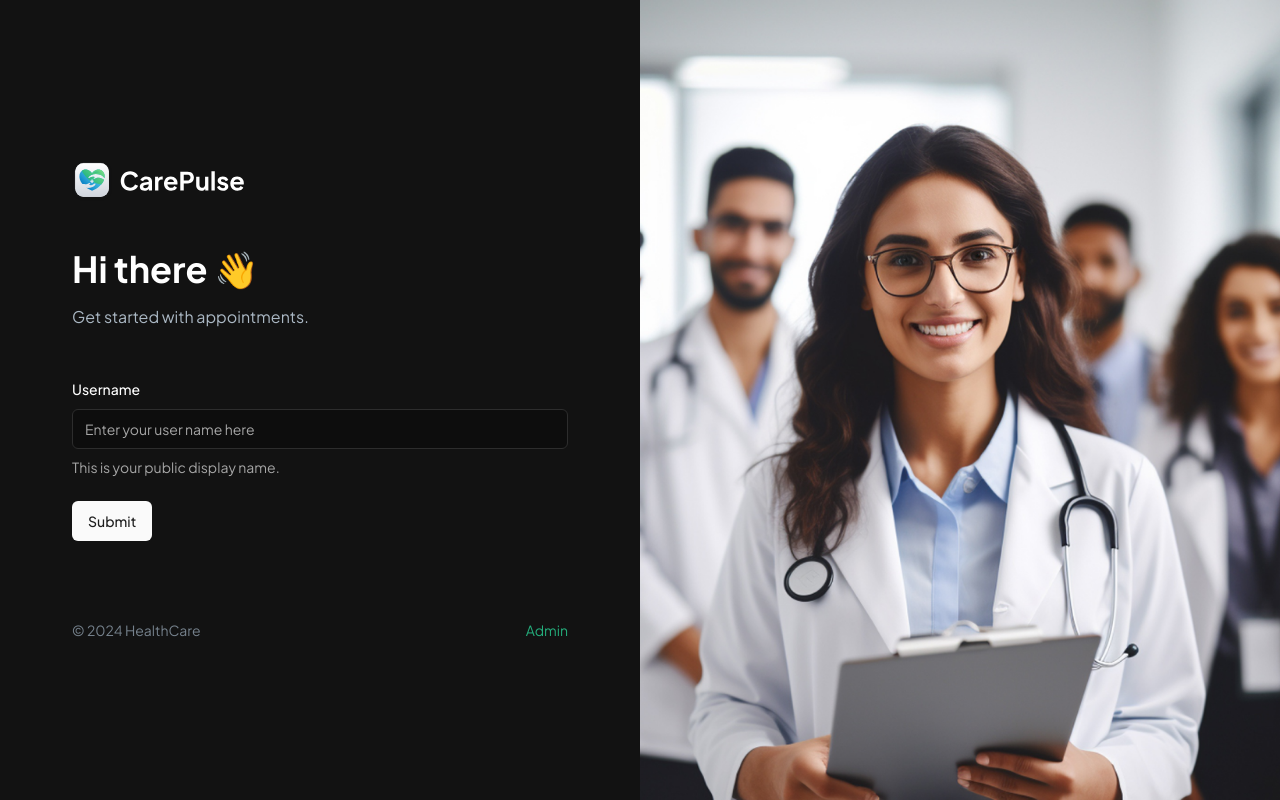
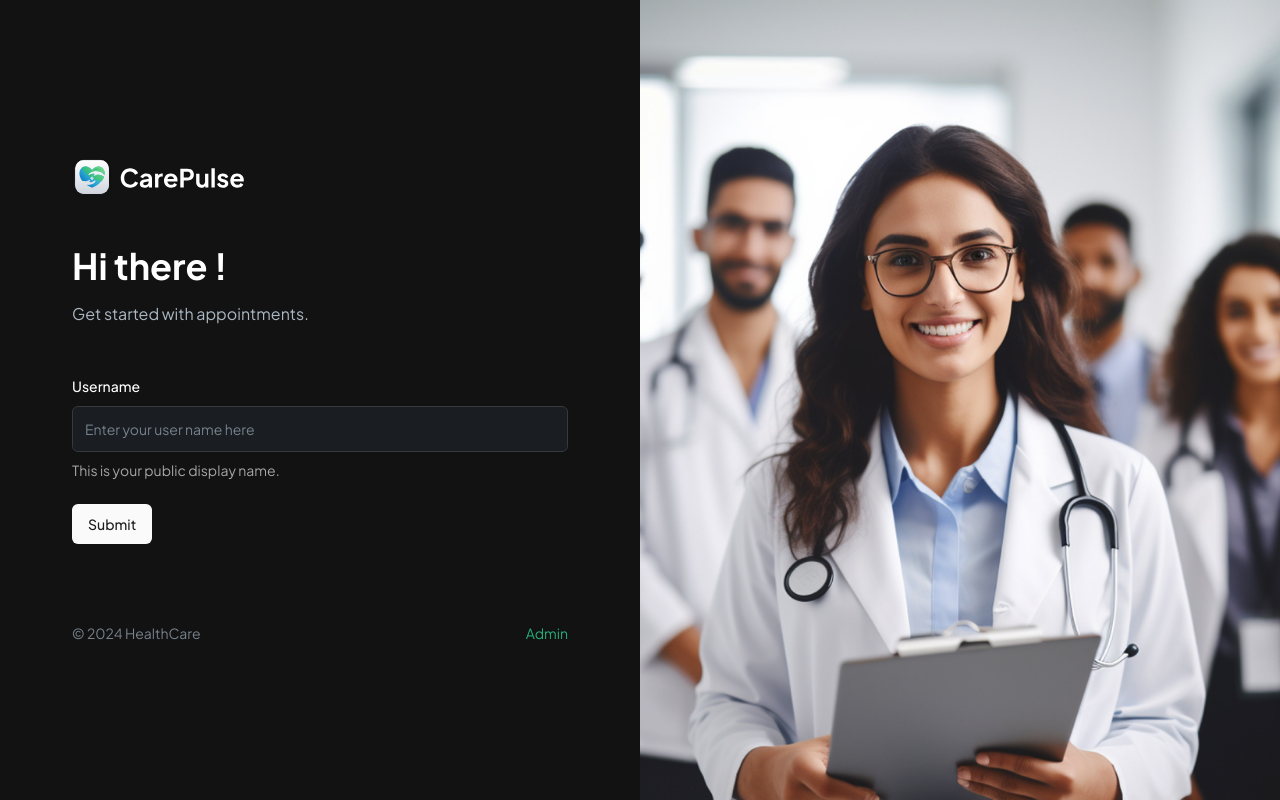
Before and after one commit to MarioLuigie/HealthCare, a Next.js app: page / in a window 1280 px wide. Built offline with nearby package versions, Linux system fonts and the light colour scheme.

Commit message:
Feat: Add RenderInput to CustomFormField

```diff
--- a/src/components/forms/PatientForm.tsx
+++ b/src/components/forms/PatientForm.tsx
@@ -30,7 +30,7 @@ export default function PatientForm() {
 				className="space-y-6 flex-1"
 			>
 				<section className="mb-12 space-y-4">
-					<h1 className="header">Hi there 👋</h1>
+					<h1 className="header">Hi there !</h1>
 					<p className="text-dark-700">Get started with appointments.</p>
 				</section>
 				<CustomFormField
--- a/src/components/shared/CustomFormField.tsx
+++ b/src/components/shared/CustomFormField.tsx
@@ -2,6 +2,7 @@
 
 // modules
 import { Control } from 'react-hook-form'
+import Image from 'next/image'
 // lib
 import { FormFieldType } from '@/lib/types/enums'
 // components
@@ -31,21 +32,56 @@ interface CustomFormFieldProps {
 	renderSkeleton?: (field: any) => React.ReactNode
 }
 
-export default function CustomFormField({
+const RenderInput = ({
+	field,
+	props,
+}: {
+	field: any
+	props: CustomFormFieldProps
+}) => {
+	switch (props.type) {
+		case FormFieldType.INPUT:
+			return (
+				<div className="flex rounded-md border border-dark-500 bg-dark-400">
+					{props.iconSrc && (
+						<Image
+							src={props.iconSrc}
+							height={24}
+							width={24}
+							alt={props.iconAlt || 'icon'}
+							className="ml-2"
+						/>
+					)}
+					<FormControl>
+						<Input
+							{...field}
+							placeholder={props.placeholder}
+							className="shad-input border-0"
+							disabled={props.disabled}
+						/>
+					</FormControl>
+				</div>
+			)
+	}
+}
+
+export default function CustomFormField(props: CustomFormFieldProps) {
+	const {
 		control,
 		type,
 		name,
 		label,
 		placeholder,
 		description,
-	disabled,
+		disabled = false,
 		iconSrc,
 		iconAlt,
 		dateFormat,
 		showTimeSelect,
 		children,
 		renderSkeleton,
-}: CustomFormFieldProps) {
+	} = props
+
 	return (
 		<FormField
 			control={control}
@@ -55,10 +91,10 @@ export default function CustomFormField({
 					{type !== FormFieldType.CHECKBOX && label && (
 						<FormLabel>{label}</FormLabel>
 					)}
-					<FormControl>
-						<Input placeholder={placeholder} {...field} />
-					</FormControl>
-					<FormDescription>{description}</FormDescription>
+					<RenderInput field={field} props={props} />
+					{props.description && (
+						<FormDescription>{props.description}</FormDescription>
+					)}
 					<FormMessage />
 				</FormItem>
 			)}
```
Lines whose indentation alone changed are shown as unchanged.
